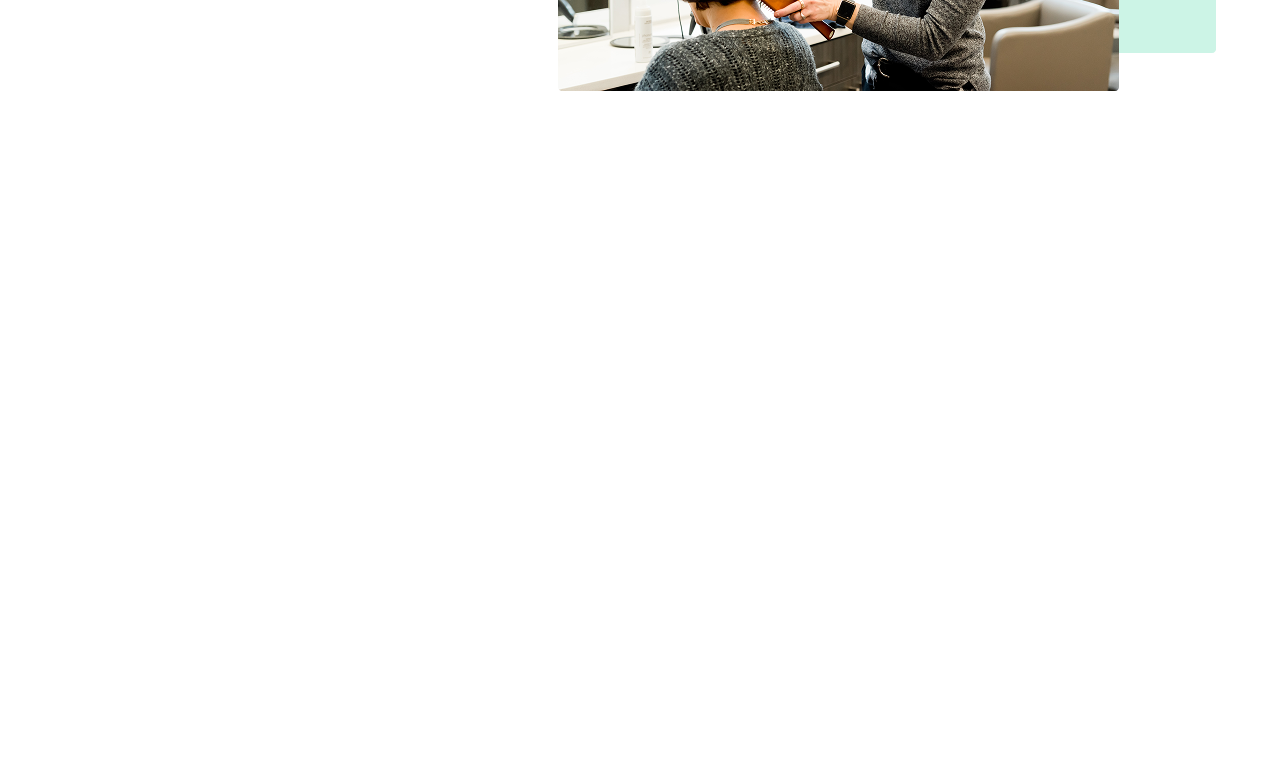
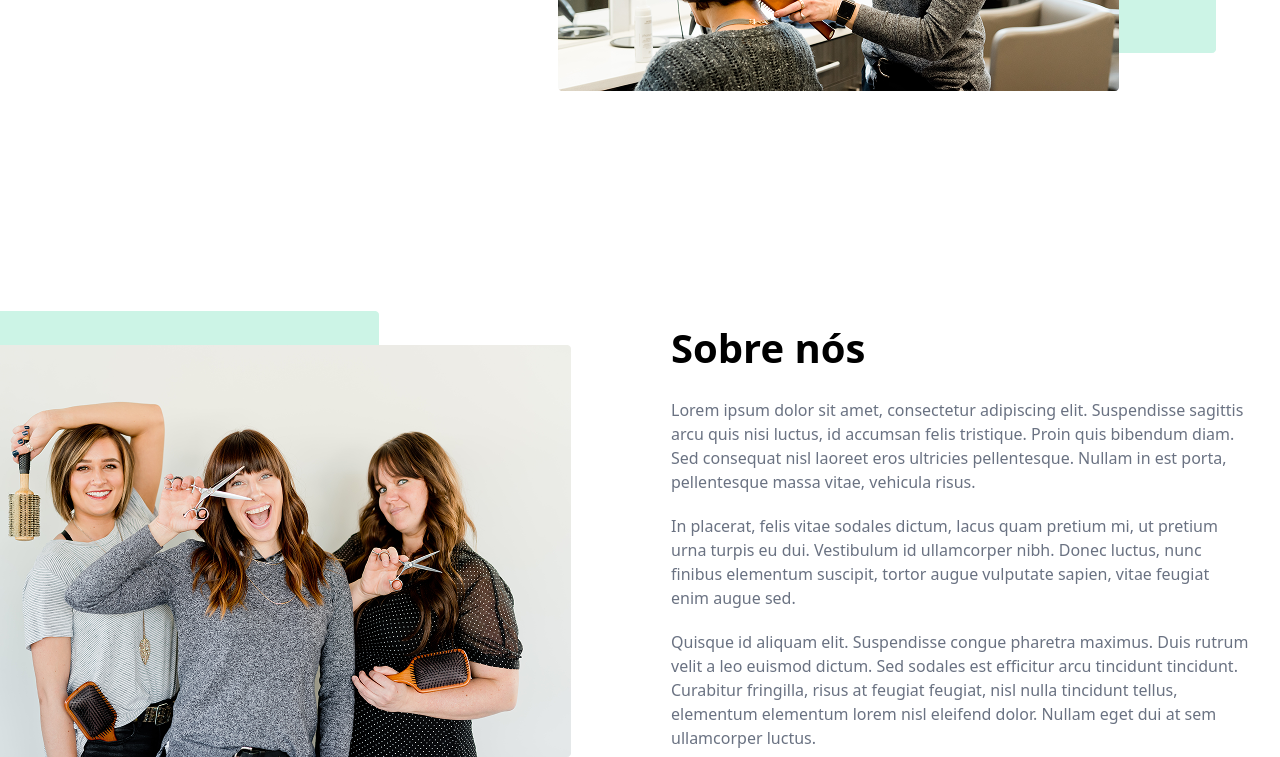
Before and after one commit to sunatullomahmudov/classWork11, a website: page index.html in a window 1280 px wide. Shown: the part 533-1290 px from the top of the page. Before the commit the page ends 800 px from the top, so only its background shows below. Drawn offline with Linux system fonts and the light colour scheme.

Commit message:
create mainsection

```diff
--- a/index.html
+++ b/index.html
@@ -32,5 +32,19 @@
 
         </div>
     </header>
+    <main>
+        <section>
+            <div class="flex gap-[100px] items-center mt-[200px] max-mobile:block">
+                <img src="./images/Img (1).png" alt="">
+                <div>
+                    <p class="text-[40px] font-bold max-mobile:mt-[20px]">Sobre nós</p>
+                    <p class="w-[580px] text-gray-500 mt-[20px] max-mobile:w-[380px]">Lorem ipsum dolor sit amet, consectetur adipiscing elit. Suspendisse sagittis arcu quis nisi luctus, id accumsan felis tristique. Proin quis bibendum diam. Sed consequat nisl laoreet eros ultricies pellentesque. Nullam in est porta, pellentesque massa vitae, vehicula risus. </p>
+                    <p class="w-[580px] text-gray-500 mt-[20px] max-mobile:w-[380px]">In placerat, felis vitae sodales dictum, lacus quam pretium mi, ut pretium urna turpis eu dui. Vestibulum id ullamcorper nibh. Donec luctus, nunc finibus elementum suscipit, tortor augue vulputate sapien, vitae feugiat enim augue sed. </p>
+                    <p class="w-[580px] text-gray-500 mt-[20px] max-mobile:w-[380px]">Quisque id aliquam elit. Suspendisse congue pharetra maximus. Duis rutrum velit a leo euismod dictum. Sed sodales est efficitur arcu tincidunt tincidunt. Curabitur fringilla, risus at feugiat feugiat, nisl nulla tincidunt tellus, elementum elementum lorem nisl eleifend dolor. Nullam eget dui at sem ullamcorper luctus.</p>
+
+                </div>
+            </div>
+        </section>
+    </main>
 </body>
 </html>
```
Also changed, not shown: images/Img (1).png (added), src/output.css.
